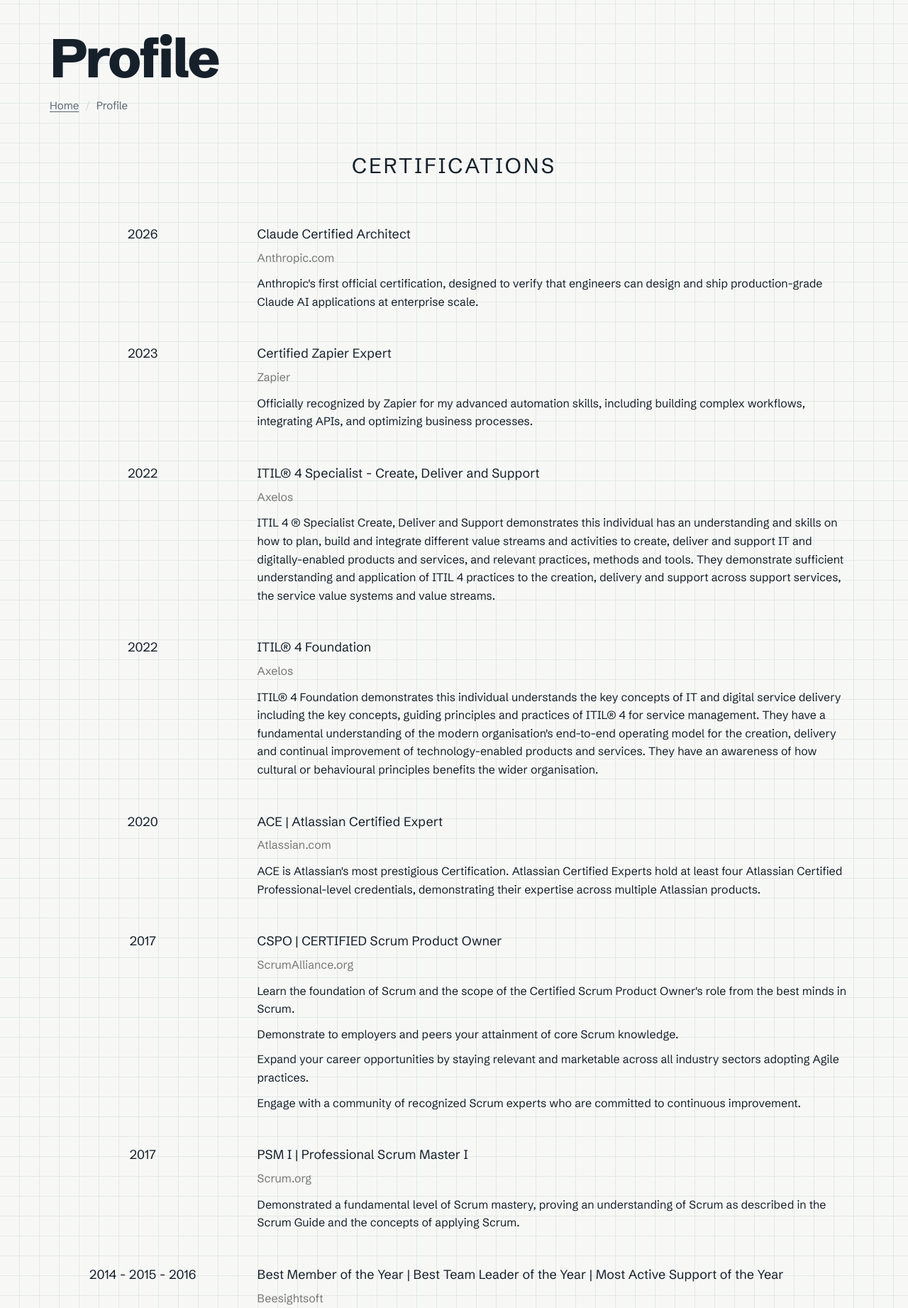
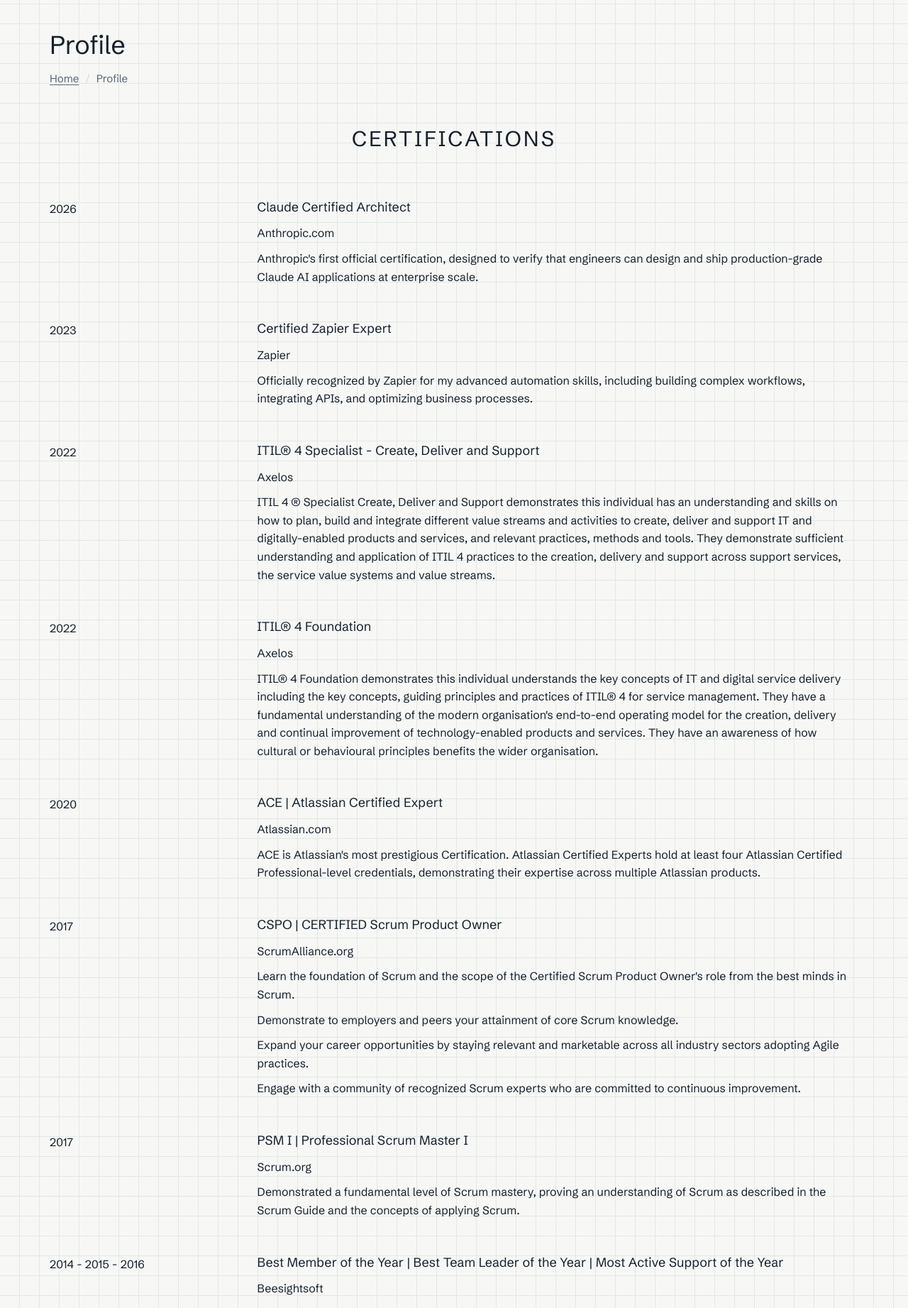
Before and after one commit to duynb92/portfolio_site_py, a Django app: page /profile in a window 1280 px wide. Shown: the part 106-1949 px from the top of the page at 71% size. Run offline with Django 3.2, Linux system fonts and the light colour scheme; data comes from the database, SQL or seed files in the repository; some libraries are stand-ins or nearby versions; some web fonts are replaced.

Commit message:
Batch 2: Profile H1, time/subtitle are not headings

```diff
--- a/portfolio_pj/portfolio_app/template/profile.html
+++ b/portfolio_pj/portfolio_app/template/profile.html
@@ -6,7 +6,7 @@
         <div class="row">
             <div class="col-md-12">
                 <div class="breadcrumb-content">
-                    <h2>{{context.title}}</h2>
+                    <h1>{{context.title}}</h1>
                     <ul class="breadcrumb">
                         <li>
                             <a href="/">home</a>
@@ -46,7 +46,7 @@
                                 <div class="col-md-3">
                                     <!-- short description start -->
                                     <div class="short-description">
-                                        <h4>{{profileItem.time}}</h4>
+                                        <p class="profile-time">{{profileItem.time}}</p>
                                     </div>
                                     <!-- short description end -->
                                 </div>
@@ -54,7 +54,7 @@
                                     <!-- description start -->
                                     <div class="description">
                                         <h3>{% if profileItem.link %}<a href="{{profileItem.link}}" target="_blank" rel="noopener noreferrer" style="color:inherit;text-decoration:none;font-family:inherit;font-weight:inherit;" onmouseover="this.style.textDecoration='underline'" onmouseout="this.style.textDecoration='none'">{{profileItem.title}}</a>{% else %}{{profileItem.title}}{% endif %}</h3>
-                                        <h4>{{profileItem.subTitle}}</h4>
+                                        <p class="profile-subtitle">{{profileItem.subTitle}}</p>
                                         {% if profileItem.descriptions|length > 0 %}
                                         {% for description in profileItem.descriptions %}
                                         <p>{{description}}</p>
```
